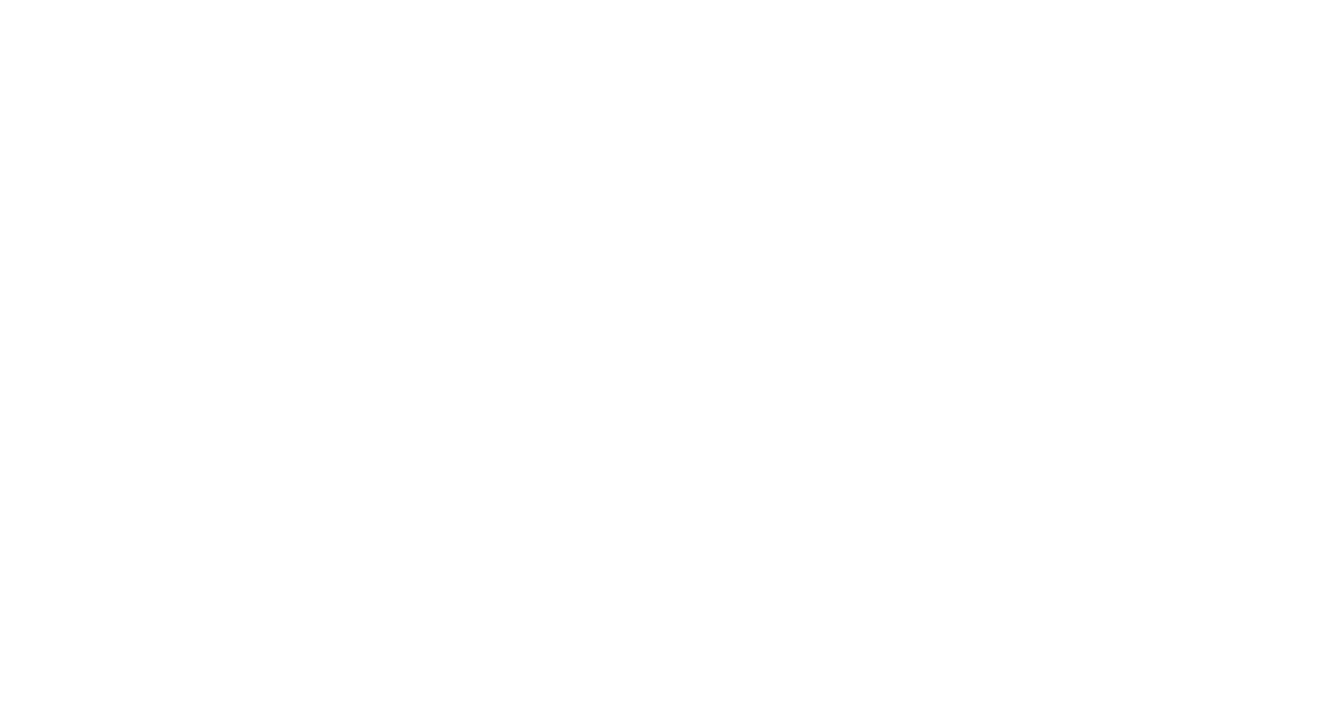
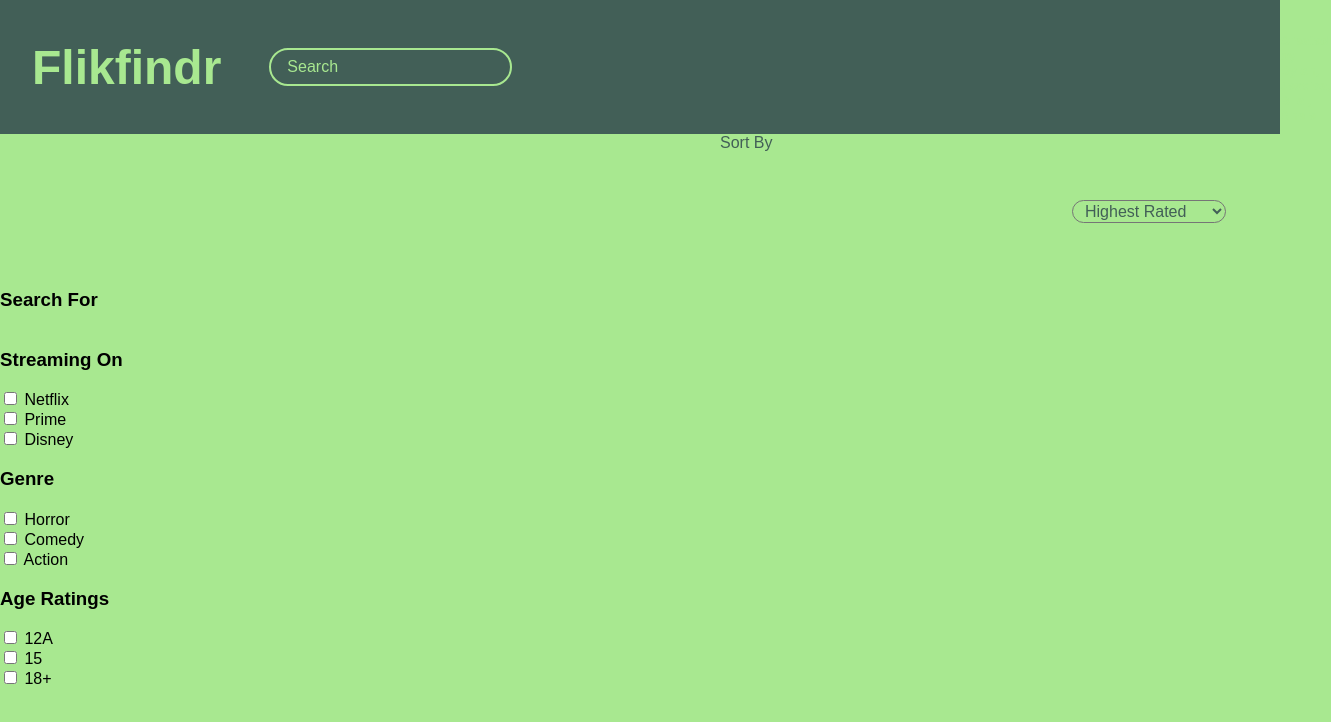
Before and after one commit to dylan909/FlikFindr, a plain HTML site: page src/index.html in a window 1280 px wide. Shown: the whole page, 1331 px wide, since content can reach past the window. Drawn offline with Linux system fonts and the light colour scheme.

Commit message:
html and css changes

```diff
--- a/src/index.html
+++ b/src/index.html
@@ -4,10 +4,76 @@
     <meta charset="UTF-8">
     <meta http-equiv="X-UA-Compatible" content="IE=edge">
     <meta name="viewport" content="width=device-width, initial-scale=1.0">
-
+    <link rel="stylesheet" href="style.css">
     <title>Flikfindr</title>
 </head>
 <body>
 
+    <header>
+        <h1>Flikfindr</h1>
+    <form id="form">
+    <input type="text" id="search" placeholder="Search" class="search"/>
+    </form>
+    <h2>Created by Dylan, Jessica, Bilal, Anele</h2>
+        <nav>
+
+        </nav>
+    </header>
+    <main>
+        <label for="sort" id="sortlabel">Sort By</label>
+        <select id="sort" name="sort">
+            <option value="HighestR">Highest Rated</option>
+            <option value="LowestR">Lowested Rated</option>
+            <option value="NewRelease">New Releases</option>
+
+        </select>
+        <h3>Search For</h3>
+        <div id="content"></div>
+        <aside>
+
+        </aside>
+        <section>
+            <div id="sorting"></div>
+            <h3 id="streaming">Streaming On</h3>
+            <input type="checkbox" id="Netflix" class="checkbox"/>
+            Netflix
+            <br>
+            <input type="checkbox" id="Prime" class="checkbox"/>
+            Prime
+            <br>
+            <input type="checkbox" id="Disney" class="checkbox"/>
+            Disney
+            <br>
+        </section>
+
+        <section>
+            <h3 id="genre">Genre</h3>
+            <input type="checkbox" id="Horror" class="checkbox"/>
+            Horror
+            <br>
+            <input type="checkbox" id="Comedy" class="checkbox"/>
+            Comedy
+            <br>
+            <input type="checkbox" id="Action" class="checkbox"/>
+            Action
+            <br>
+
+        </section>
+
+        <section>
+            <h3 id="ages">Age Ratings</h3>
+            <input type="checkbox" id="12A" class="checkbox"/>
+            12A
+            <br>
+            <input type="checkbox" id="15" class="checkbox"/>
+            15
+            <br>
+            <input type="checkbox" id="18+" class="checkbox"/>
+            18+
+            <br>
+
+        </section>
+    </main>
+    <script src="./script.js"></script>
 </body>
 </html>
--- a/src/style.css
+++ b/src/style.css
@@ -0,0 +1,65 @@
+* {
+    box-sizing: border-box;
+    }
+    body {
+    background-color: #A8E890;
+    font-family: "Bodoni Moda", sans-serif;
+    margin: 0;
+    }
+    header {
+    background-color: #425F57;
+    display: flex;
+    }
+    h1{
+    color: #A8E890;
+    align-self: center;
+    margin-left: 2rem;
+    font-size: xxx-large;
+    }
+    h2{
+        color: #A8E890;
+        align-self: end;
+        margin-left: 45rem;
+        font-size: small;
+    }
+    .search {
+        margin: 3rem;
+        margin-left: 3rem;
+        background-color: transparent;
+        border: 2px solid #A8E890;
+        border-radius: 50px;
+        color: #A8E890;
+        font-family: inherit;
+        font-size: 1rem;
+        padding: 0.5rem 1rem;
+        }
+        .search::placeholder {
+        color: #A8E890;
+        }
+        .search:focus {
+        background-color: #749F82;
+        outline: none;
+        }
+        div{
+        display: flex;
+        flex-wrap: wrap;
+        }
+    #sort {
+        margin: 3rem;
+        margin-left: 67rem;
+        background-color: transparent;
+        border-radius: 50px;
+        color: #425F57;
+        font-family: Bodoni Moda, sans-serif;
+        font-size: 1rem;
+        padding: 0.05rem 0.5rem;
+    }
+    #sort:focus {
+        background-color: #A8E890;
+    }
+    #sortlabel {
+        color: #425F57;
+        margin: 1rem;
+        margin-left: 45rem;
+        font-family: Bodoni Moda, sans-serif;
+    }
```
